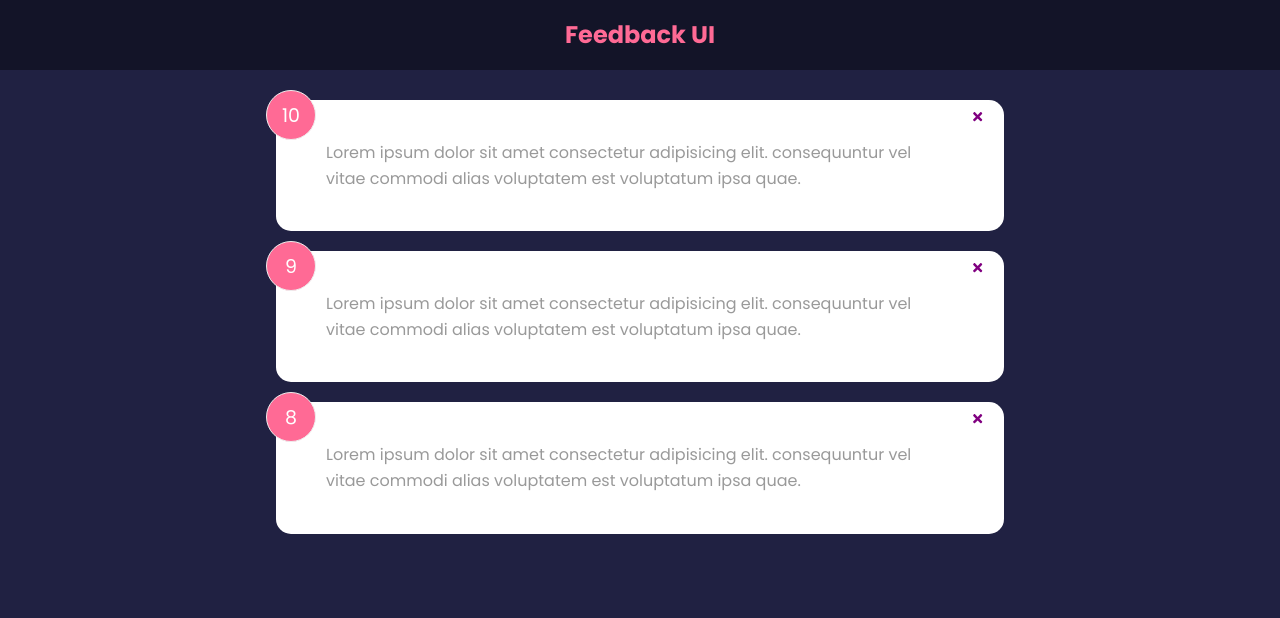
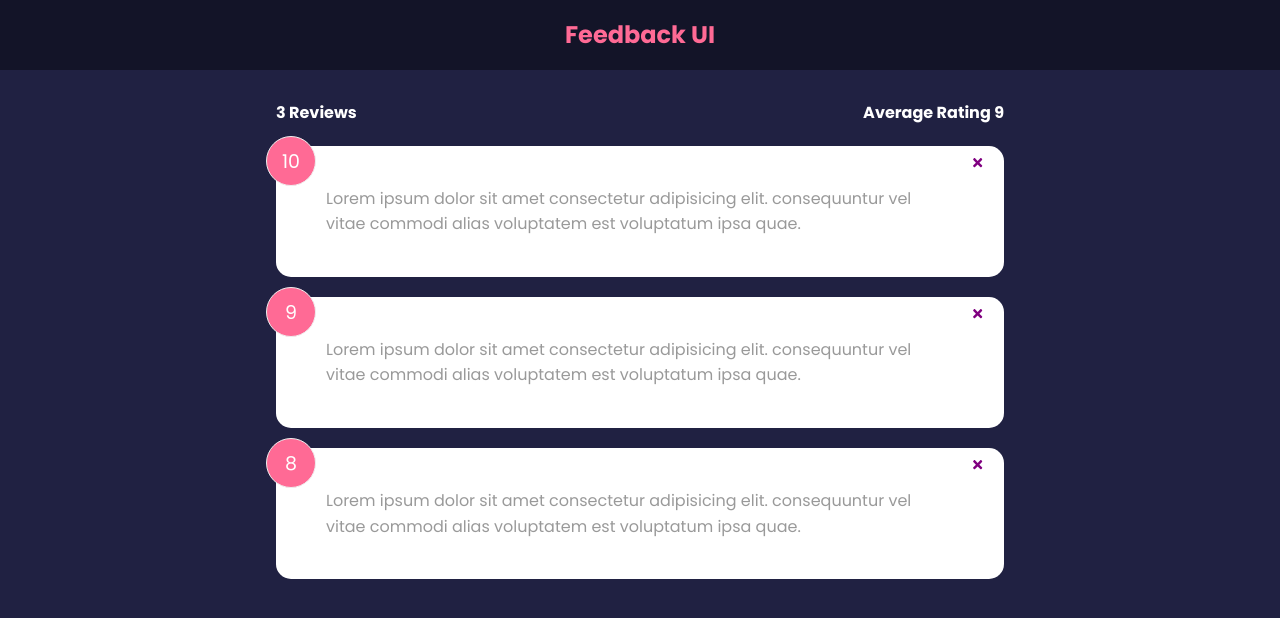
Before and after one commit to omerfaruksaribal/Feedback-App, a React (Create React App) app: page / in a window 1280 px wide. Shown: the top 618 px of the page. Built offline with nearby package versions, Linux system fonts and the light colour scheme.

Commit message:
Second Commit

```diff
--- a/src/App.js
+++ b/src/App.js
@@ -2,6 +2,7 @@ import React  from "react"
 import { useState } from "react"
 import Header from "./components/Header"
 import FeedbackList from "./components/FeedbackList"
+import FeedbackStats from "./components/FeedbackStats"
 import FeedbackData from "./data/FeedbackData"
 
 
@@ -19,6 +20,7 @@ function App() {
     <>
         <Header />
         <div className="container">
+            <FeedbackStats feedback = {feedback} />
             <FeedbackList feedback = {feedback} handleDelete={ deleteFeedback } />
         </div>
      </>
--- a/src/components/FeedbackList.jsx
+++ b/src/components/FeedbackList.jsx
@@ -3,10 +3,6 @@ import PropTypes from 'prop-types'
 import FeedbackItem from './FeedbackItem'
 
 function FeedbackList({feedback, handleDelete}) {
-  if (!feedback || feedback.length === 0) {
-    return <p>No Feedback Yet</p>
-  }
-
     return (
     <div className='feedback-list'>
         {feedback.map((item) => (
--- /dev/null
+++ b/src/components/FeedbackStats.jsx
@@ -0,0 +1,26 @@
+import React from 'react'
+import PropTypes from 'prop-types'
+
+function FeedbackStats({ feedback }) {
+    let total = 0
+    for (let index = 0; index < feedback.length; index++) {
+        total += feedback[index].rating
+    }
+    let average = (total/feedback.length).toFixed(1).replace(/[.,]0$/, '')
+  return (
+    <div className='feedback-stats'>
+        <h4>
+            {feedback.length} Reviews
+        </h4>
+        <h4>
+            Average Rating {isNaN(average) ? 0 : average}
+        </h4>
+    </div>
+  )
+}
+
+FeedbackStats.propTypes = {
+    feedback: PropTypes.array.isRequired,
+}
+
+export default FeedbackStats
```
